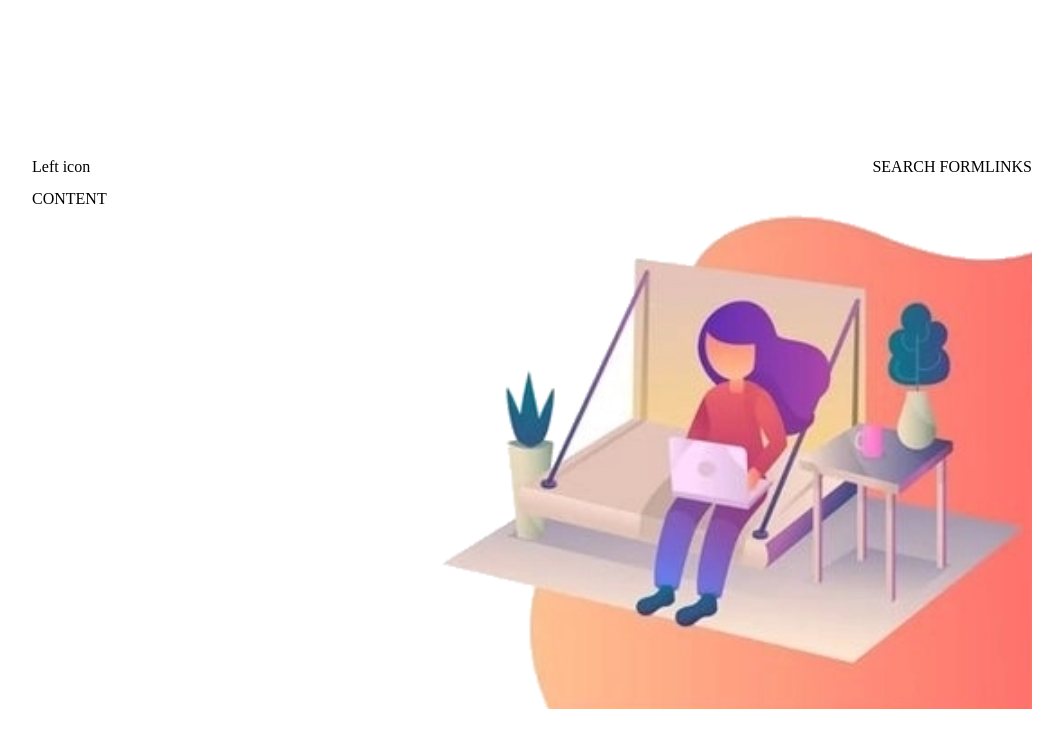
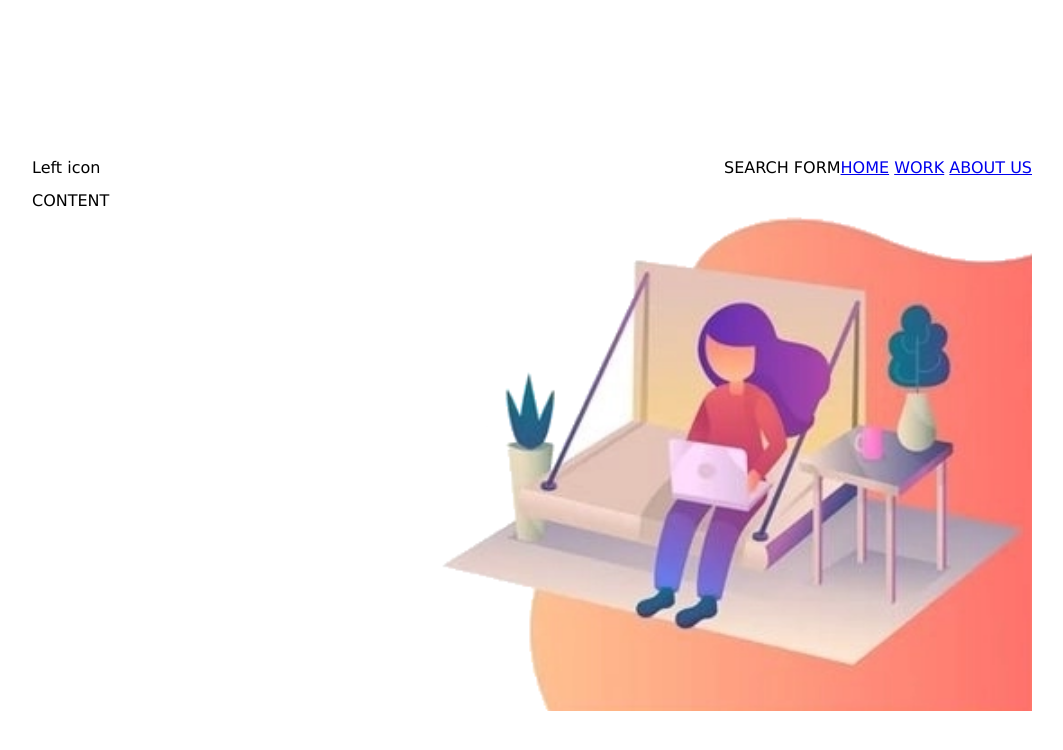
Before and after one commit to IngaGd/05-freelancar, a website: page index.html in a window 1280 px wide. Shown: the whole page, without its empty margins (108-1171 px from the left). Drawn offline with Linux system fonts and the light colour scheme.

Commit message:
WIP: header #3

```diff
--- a/index.html
+++ b/index.html
@@ -6,6 +6,11 @@
     <meta name="viewport" content="width=device-width, initial-scale=1.0">
     <title>Freelancer</title>
     <style>
+
+        body {
+            font-family: Verdana, Geneva, Tahoma, sans-serif;
+        }
+
         header {
             display: inline-block;
             width: 1000px;
@@ -19,6 +24,10 @@
 
         header>nav {
             float: right;
+        }
+
+        nav>a {
+            display: inline-block;
         }
 
         .icon {
@@ -45,7 +54,9 @@
             Left icon
         </div>
         <nav>
-            LINKS
+            <a href="#">HOME</a>
+            <a href="#">WORK</a>
+            <a href="#">ABOUT US</a>
         </nav>
         <div>SEARCH FORM</div>
     </header>
```
